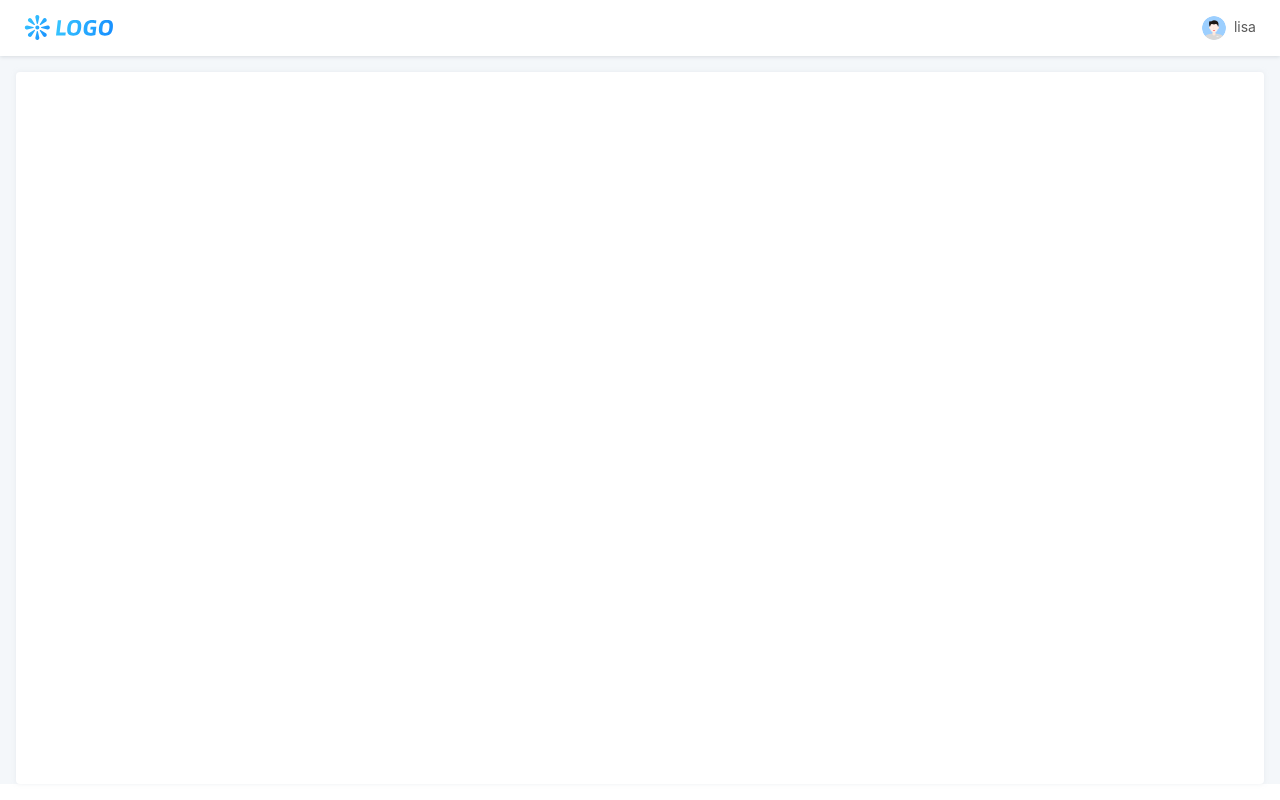
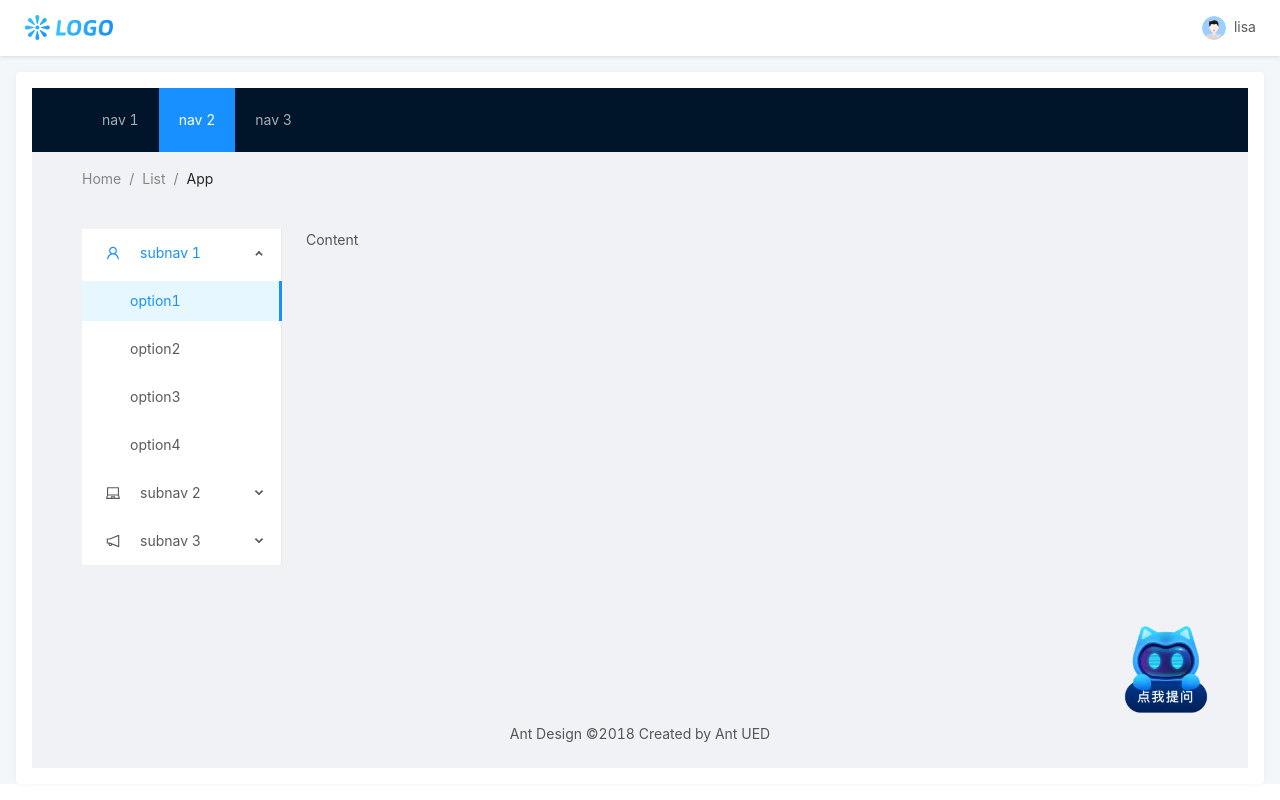
Before and after one commit to shmilyvidian/vs-ask, a React (Create React App) app: page /add#/index in a window 1280 px wide. Built offline with nearby package versions, Linux system fonts and the light colour scheme.

Commit message:
feat: 加入新首页 承接跳转到列表页

```diff
--- a/src/components/pageFrame/index.tsx
+++ b/src/components/pageFrame/index.tsx
@@ -3,6 +3,7 @@
 import { useHistory } from "react-router";
 import Home from 'views/home'
 import Add from 'views/add'
+import Index from 'views/index'
 import './index.less'
 
 const PageFrame = () => {
@@ -27,6 +28,7 @@
       <div className="pageFrame-container">
 
         <div className="pageFrame-container_content">
+        <Route path="/index" component={Index}></Route>
           <Route path="/home" component={Home}></Route>
           <Route path="/add" component={Add}></Route>
         </div>
--- a/src/index.tsx
+++ b/src/index.tsx
@@ -20,7 +20,7 @@
                   exact={route.exact}
                   render={ props => {
                      if (props.location.pathname === '/') {
-                         return <Redirect to="/home" />
+                         return <Redirect to="/index" />
                      } else {
                         return  <route.component {...props} routes={route.routes} />
                      }
--- a/src/routers/index.ts
+++ b/src/routers/index.ts
@@ -1,12 +1,19 @@
 import AppFrame from 'components/pageFrame'
 import Home from 'views/home'
 import Add from 'views/add'
+import Index from 'views/index'
 
-const routes:any[] = [
+const routes: any[] = [
   {
-        path:'/',
-        component : AppFrame,
+    path: '/',
+    component: AppFrame,
     routes: [
+      {
+        path: '/index',
+        name: '入口',
+        component: Index,
+        show: true,
+      },
       {
         path: '/home',
         name: '首页',
--- a/src/views/home/index.tsx
+++ b/src/views/home/index.tsx
@@ -106,11 +106,6 @@
         content={deleteDialogContent}
         type="info"
       />
-
-      <div className="ask-endorsement" onClick={
-        () => history.push("/add")
-      }>
-      </div>
     </div>
   );
 };
--- /dev/null
+++ b/src/views/index/index.less
@@ -0,0 +1,16 @@
+.site-layout-content {
+  background: #fff;
+  padding: 24px;
+  min-height: 280px;
+}
+#components-layout-demo-top .logo {
+  width: 120px;
+  height: 31px;
+  background: rgba(255, 255, 255, 0.2);
+  margin: 16px 24px 16px 0;
+  float: left;
+}
+
+.layout{
+  height: 100%;
+}
--- /dev/null
+++ b/src/views/index/index.tsx
@@ -0,0 +1,79 @@
+import React from "react";
+import { useHistory } from "react-router";
+import { Layout, Menu, Breadcrumb } from 'antd';
+import { UserOutlined, LaptopOutlined, NotificationOutlined } from '@ant-design/icons';
+
+
+
+import './index.less'
+
+const { SubMenu } = Menu;
+const { Header, Content, Footer, Sider } = Layout;
+
+
+
+
+
+
+const Home = () => {
+  const history = useHistory();
+  const { Header, Content, Footer } = Layout;
+
+  return (
+    <Layout className="layout">
+      <Header className="header">
+        <div className="logo" />
+        <Menu theme="dark" mode="horizontal" defaultSelectedKeys={['2']}>
+          <Menu.Item key="1">nav 1</Menu.Item>
+          <Menu.Item key="2">nav 2</Menu.Item>
+          <Menu.Item key="3">nav 3</Menu.Item>
+        </Menu>
+      </Header>
+      <Content style={{ padding: '0 50px' }}>
+        <Breadcrumb style={{ margin: '16px 0' }}>
+          <Breadcrumb.Item>Home</Breadcrumb.Item>
+          <Breadcrumb.Item>List</Breadcrumb.Item>
+          <Breadcrumb.Item>App</Breadcrumb.Item>
+        </Breadcrumb>
+        <Layout className="site-layout-background" style={{ padding: '24px 0' }}>
+          <Sider className="site-layout-background" width={200}>
+            <Menu
+              mode="inline"
+              defaultSelectedKeys={['1']}
+              defaultOpenKeys={['sub1']}
+              style={{ height: '100%' }}
+            >
+              <SubMenu key="sub1" icon={<UserOutlined />} title="subnav 1">
+                <Menu.Item key="1">option1</Menu.Item>
+                <Menu.Item key="2">option2</Menu.Item>
+                <Menu.Item key="3">option3</Menu.Item>
+                <Menu.Item key="4">option4</Menu.Item>
+              </SubMenu>
+              <SubMenu key="sub2" icon={<LaptopOutlined />} title="subnav 2">
+                <Menu.Item key="5">option5</Menu.Item>
+                <Menu.Item key="6">option6</Menu.Item>
+                <Menu.Item key="7">option7</Menu.Item>
+                <Menu.Item key="8">option8</Menu.Item>
+              </SubMenu>
+              <SubMenu key="sub3" icon={<NotificationOutlined />} title="subnav 3">
+                <Menu.Item key="9">option9</Menu.Item>
+                <Menu.Item key="10">option10</Menu.Item>
+                <Menu.Item key="11">option11</Menu.Item>
+                <Menu.Item key="12">option12</Menu.Item>
+              </SubMenu>
+            </Menu>
+          </Sider>
+          <Content style={{ padding: '0 24px', minHeight: 280 }}>Content</Content>
+        </Layout>
+      </Content>
+      <Footer style={{ textAlign: 'center' }}>Ant Desig
+        <div className="ask-endorsement" onClick={
+          () => history.push("/home")
+        }>
+        </div>n ©2018 Created by Ant UED</Footer>
+    </Layout>
+
+  );
+};
+
+export default Home;
```
Lines whose indentation alone changed are shown as unchanged.
